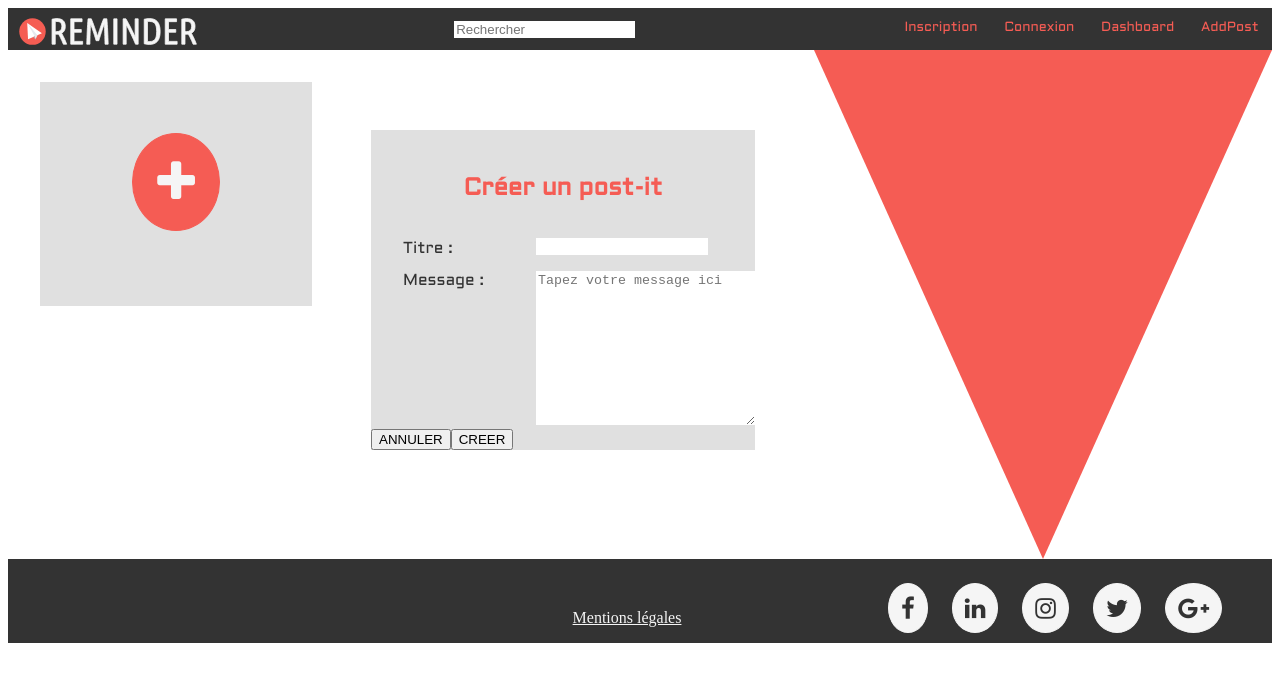
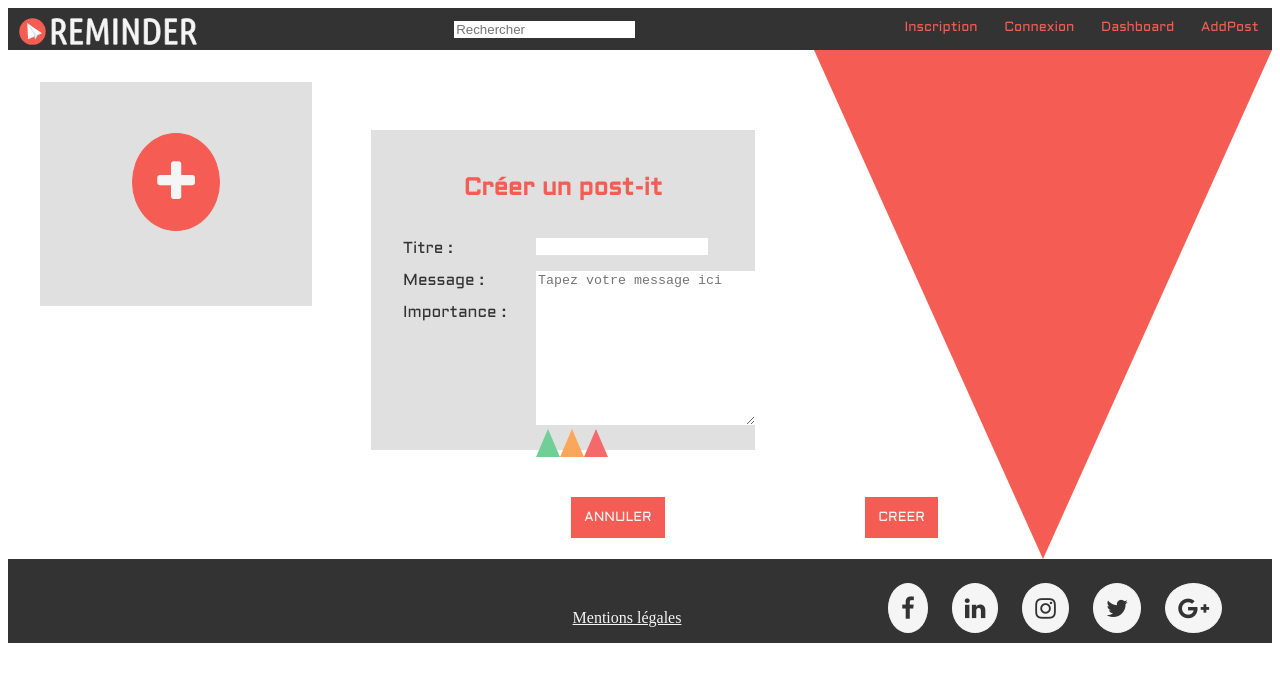
Before and after one commit to BylaneA/reminder, a React (Create React App) app in the folder front/: page /addPost in a window 1280 px wide. Shown: the top 682 px of the page. Built offline with nearby package versions, Linux system fonts and the light colour scheme.

Commit message:
Modification design AddPost

```diff
--- a/front/src/assets/css/style.css
+++ b/front/src/assets/css/style.css
@@ -117,7 +117,7 @@ header a {
   color: #F5F5F5;
   cursor: pointer; }
 
-.button-register, .button-login {
+.button-register, .button-login, .btn-delete-post, .btn-create-post {
   font-family: "Aldrich", sans-serif;
   background-color: #F55C54;
   color: #F5F5F5;
@@ -178,6 +178,27 @@ header a {
   margin-top: 1.2em;
   border: none; }
 
+.green-importance, .orange-importance, .red-importance {
+  width: 0;
+  height: 0;
+  border-style: solid;
+  border-width: 0 12.5px 28px 12.5px; }
+
+.green-importance {
+  border-color: transparent transparent #6FCF97 transparent; }
+
+.orange-importance {
+  border-color: transparent transparent #FAA65C transparent; }
+
+.red-importance {
+  border-color: transparent transparent #F46A6A transparent; }
+
+.triangles-importance {
+  display: flex; }
+
+.buttons-post {
+  display: flex; }
+
 /*------------ Footer-------------- */
 footer {
   background-color: #333;
--- a/front/src/assets/scss/style.scss
+++ b/front/src/assets/scss/style.scss
@@ -3,6 +3,9 @@ $blackColor: #333;
 $redColor: #F55C54;
 $whiteColor: #F5F5F5;
 $greyColor: #E0E0E0;
+$greenPost: #6FCF97;
+$orangePost: #FAA65C;
+$redPost: #F46A6A;
 
 /*------------ Fonts-------------- */
 @font-face {
@@ -143,7 +146,7 @@ header a {
 	cursor: pointer;
 }
 
-.button-register, .button-login {
+.button-register, .button-login, .btn-delete-post, .btn-create-post {
 	font-family: $principalFont;
 	background-color: $redColor;
 	color: $whiteColor;
@@ -213,6 +216,32 @@ header a {
 	border: none;
 }
 
+.green-importance, .orange-importance, .red-importance {
+	width: 0;
+	height: 0;
+	border-style: solid;
+	border-width: 0 12.5px 28px 12.5px;
+}
+
+.green-importance {
+	border-color: transparent transparent $greenPost transparent;
+}
+
+.orange-importance {
+	border-color: transparent transparent $orangePost transparent;
+}
+
+.red-importance {
+	border-color: transparent transparent $redPost transparent;
+}
+
+.triangles-importance {
+	display: flex;
+}
+
+.buttons-post {
+	display: flex;
+}
 /*------------ Footer-------------- */
 footer {
 	background-color: $blackColor;
--- a/front/src/components/pages/addPost.js
+++ b/front/src/components/pages/addPost.js
@@ -19,17 +19,25 @@ class AddPost extends Component {
       <div className="labels-addPost">
           <label for="post-title">Titre :</label>
           <label for="post-message">Message :</label>
+          <label for="post-importance">Importance :</label>
         </div>
 
         <div className="inputs-addPost">
           <input type="text" name="post-title" id="post-title"/>
           <textarea type="text" name="post-message" id="post-message" rows="10" cols="25" placeholder="Tapez votre message ici">
           </textarea>
+          <div className="triangles-importance">
+            <div className="green-importance"></div>
+            <div className="orange-importance"></div>
+            <div className="red-importance"></div>
+          </div>
         </div>
 
     </div>
-    <button>ANNULER</button>
-    <button>CREER</button>
+    <div className="buttons-post">
+      <button className="btn-delete-post">ANNULER</button>
+      <button className="btn-create-post">CREER</button>
+    </div>
   </div>
 
 		<div className="triangles">
```
